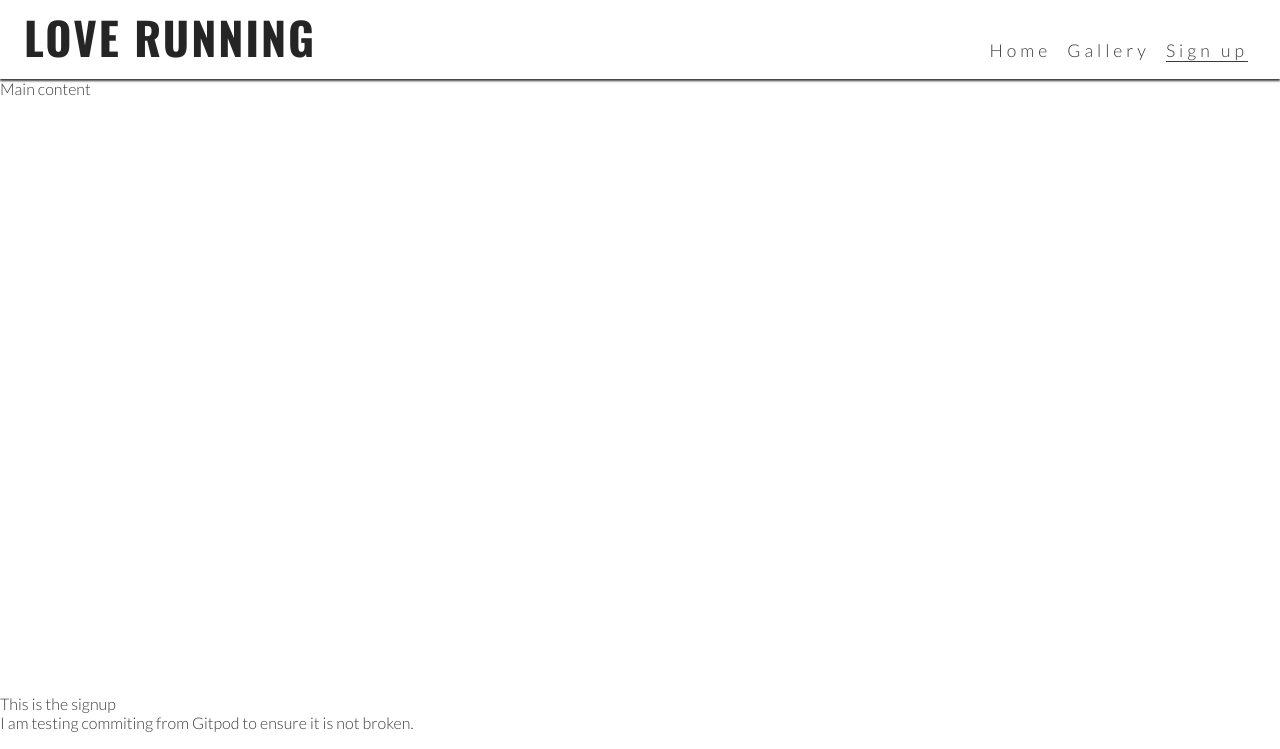
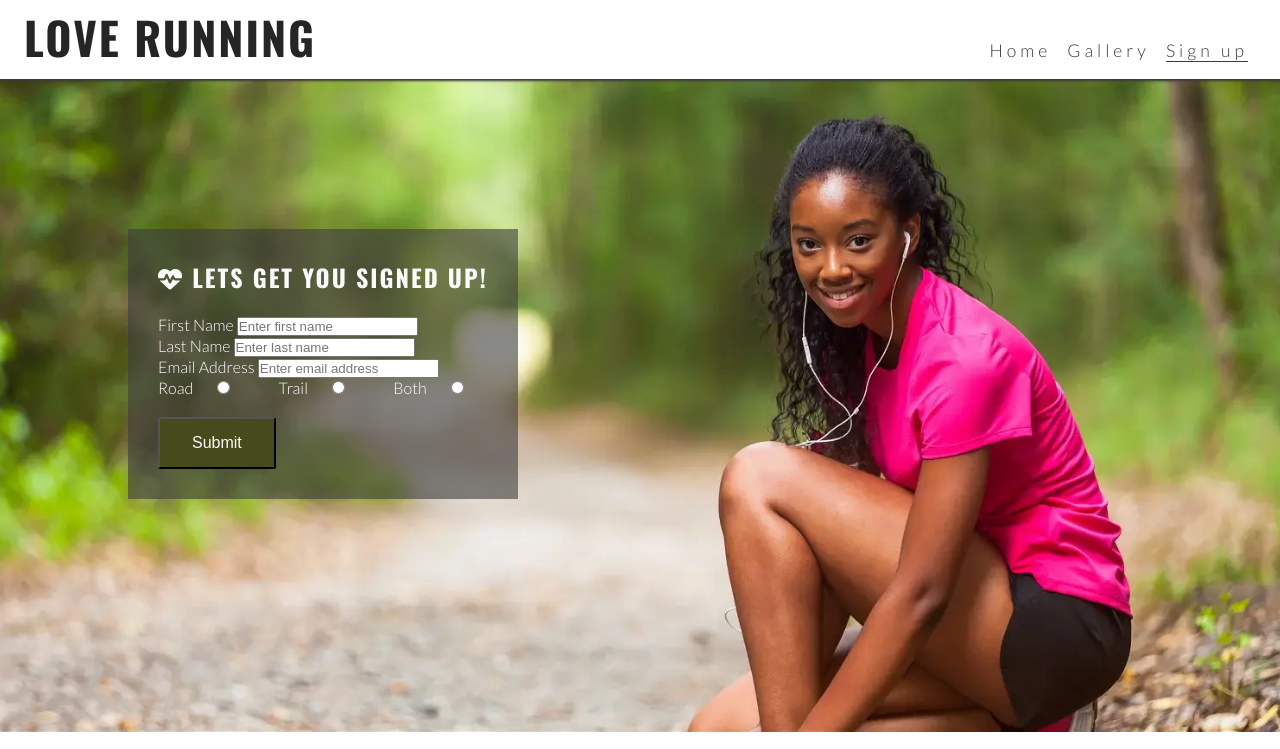
Before and after one commit to scientistigwe/CodeInstitute-Bootcamp-walkthrough-Project-Love-Running, a plain HTML site: page signup.html in a window 1280 px wide. Shown: the top 749 px of the page. Drawn offline with nearby package versions, Linux system fonts and the light colour scheme.

Commit message:
created and populated signup form

```diff
--- a/assets/css/style.css
+++ b/assets/css/style.css
@@ -28,9 +28,10 @@ h3 {
     color: #252525;
 }
 
-.hidden-header{
+.hidden-header {
     display: none;
 }
+
 /* Header Styling */
 header {
     background-color: #fff;
@@ -90,9 +91,13 @@ nav {
 
 /* Main Styling */
 main {
-    /* Make main content take most space and push footer down*/
+    /* Enlarge main element to push footer down*/
     flex: 1 0 auto;
+    /* Add margin at the top to prevent content from being covered by the header */
     margin-top: 47px;
+    /* Enable flex properties for child elements */
+    display: flex;
+    flex-direction: column;
 }
 
 /* Hero section */
@@ -137,12 +142,13 @@ main {
     margin: 5px 0;
 }
 
-.benefit-physical>div, .benefit-mental>div{
+.benefit-physical>div,
+.benefit-mental>div {
     line-height: 20px;
     margin-bottom: 20px;
 }
 
-.benefits p{
+.benefits p {
     padding: 0 20px;
 }
 
@@ -164,14 +170,15 @@ main {
 }
 
 /* Meet-up Times Style */
-#times{
+#times {
     background: url("../images/dublin-city.webp") no-repeat center center/cover;
     display: flex;
     flex-wrap: wrap;
 }
-#times div{
+
+#times div {
     color: #fafafa;
-    background-color: rgba(0,0,0, .6);
+    background-color: rgba(0, 0, 0, .6);
     text-align: center;
     padding: 15px;
     /* This will not wrap on screens of less than 400px wide.
@@ -182,17 +189,65 @@ main {
     border: 2px solid #fafafa;
 }
 
-#times h3{
+#times h3 {
     color: #fafafa;
 }
 
 /* Gallery page */
-#photos img{
+#photos img {
     width: 100%;
     line-height: 1em;
 }
+
 #photos {
     line-height: 0;
+}
+
+/* Sign up page */
+#signup {
+    background-image: url("../images/signup-image.webp");
+    background-size: cover;
+    background-position: 75%;
+    padding: 20px 10% 0 10%;
+    flex-grow: 1;
+
+}
+
+#signup-form {
+    color: #ffffff;
+    background-color: rgba(60, 60, 60, 0.6);
+    padding: 30px;
+}
+
+#signup-form h2 {
+    color: #fafafa;
+    margin-bottom: 20px;
+}
+
+.text-input label input {
+    background: transparent;
+    color: #fafafa;
+    width: 100%;
+    height: px;
+    margin: 5px 0 20px 0;
+    border: 1px solid #fafafa;
+    border-radius: 2px;
+    padding: 0 5px;
+}
+
+.radio-buttons {
+    width: 100%;
+    display: flex;
+    justify-content: space-between;
+}
+
+.join-button {
+    margin-top: 20px;
+    border-radius: 2px;
+    padding: 15px 32px;
+    font-size: 100%;
+    background-color: #454b1b;
+    color: #fafafa;
 }
 
 /* Footer Styling */
@@ -215,7 +270,7 @@ main {
 **************************/
 /* Media query: large or landscape phones (576px and above) */
 @media screen and (min-width: 576px) {
-    #photos{
+    #photos {
         column-count: 2;
         column-gap: 0;
     }
@@ -262,30 +317,56 @@ main {
         width: 300px;
         right: 50px;
     }
+
     /* Reasons section */
-    .benefit-physical, .benefit-mental{
+    .benefit-physical,
+    .benefit-mental {
         display: flex;
         flex-direction: column;
         width: 100%;
     }
 
-    .benefit-physical>div, .benefit-mental>div{
+    .benefit-physical>div,
+    .benefit-mental>div {
         width: 75%;
     }
 
-    .benefit-mental div{
+    .benefit-mental div {
         text-align: end;
         align-self: flex-end;
     }
+
     .benefits div {
         font-size: 120%;
         line-height: 110%;
     }
 
     /* Gallery section*/
-    #photos{
+    #photos {
         column-count: 3;
         column-gap: 0;
+    }
+
+    /* Form */
+    #signup {
+        background-position: center;
+        position: relative;
+    }
+
+    #signup-form {
+        max-width: 400px;
+        position: absolute;
+        left: 10%;
+        top: 150px;
+    }
+
+    .text-input:hover {
+        border-color: #f16c6b;
+    }
+
+    .join-button:hover {
+        background-color: #fafafa;
+        color: #454b1b;
     }
 
 }
@@ -297,25 +378,27 @@ main {
     #menu a:hover {
         border-bottom: 1px solid #3a3a3a;
     }
-    .benefits{
+
+    .benefits {
         display: flex;
     }
-    .benefit-mental div{
+
+    .benefit-mental div {
         order: 3;
         align-self: flex-start;
     }
 
-    .benefit-physical div{
+    .benefit-physical div {
         align-self: flex-end;
     }
 
-    .benefit-mental{
+    .benefit-mental {
         order: 3;
     }
 
-        /* Gallery section*/
-        #photos{
-            column-count: 4;
-            column-gap: 0;
-        }
+    /* Gallery section*/
+    #photos {
+        column-count: 4;
+        column-gap: 0;
+    }
 }
--- a/signup.html
+++ b/signup.html
@@ -32,25 +32,58 @@
             <ul id="menu">
                 <li><a href="./index.html">Home</a></li>
                 <li><a href="./gallery.html">Gallery</a></li>
-                <li><a href="./signup.html"  class="active">Sign up</a></li>
+                <li><a href="./signup.html" class="active">Sign up</a></li>
             </ul>
         </nav>
     </header>
 
     <!-- Main content -->
-    <main>Main content</main>
-    <div>
-        <p>This is the signup</p>
-        <p>I am testing commiting from Gitpod to ensure it is not broken.</p>
-    </div>
+    <main>
+        <section id="signup">
+            <form id="signup-form" method="POST" action="https://formdump.codeinstitute.net">
+                <h2><i class="fa-solid fa-heart-pulse"></i> Lets get you signed up!</h2>
+                <div class="text-input">
+                    <label for="first-name">First Name</label>
+                    <input id="first-name" name="first-name" type="text" placeholder="Enter first name">
+                    <br>
+                    <label for="last-name">Last Name</label>
+                    <input id="last-name" name="last-name" type="text" placeholder="Enter last name">
+                    <br>
+                    <label for="email-address">Email Address</label>
+                    <input id="email-address" name="email-address" type="email" placeholder="Enter email address">
+                    <br>
+                </div>
+                <div class="radio-buttons">
+                    <label for="road">Road</label>
+                    <input id="road" name="running-preference" type="radio" value="Road">
+                    <br>
+                    <label for="trail">Trail</label>
+                    <input id="trail" name="running-preference" type="radio" value="Trail">
+                    <br>
+                    <label for="both">Both</label>
+                    <input id="both" name="running-preference" type="radio" value="Both">
+                    <br>
+                </div>
+                <button type="submit" class="join-button">Submit</button>
 
+            </form>
+
+        </section>
+    </main>
     <!-- Footer content -->
     <footer>
         <ul id="social-networks">
-            <li><a href="http://www.facebook.com" target="_blank" rel="noopener" aria-label="Visit our facebook page (open in a new tab)"><i class="fa-brands fa-facebook"></i></a></li>
-            <li><a href="http://www.twitter.com" target="_blank" rel="noopener" aria-label="Visit our twitter page (open in a new tab)"><i class="fa-brands fa-x-twitter"></i></a></li>
-            <li><a href="http://www.github.com" target="_blank" rel="noopener" aria-label="Visit our github page (open in a new tab)"><i class="fa-brands fa-github"></i></a></li>
-            <li><a href="http://www.instagram.com" target="_blank" rel="noopener" aria-label="Visit our instagram page (open in a new tab)"><i class="fa-brands fa-instagram"></i></a></li>
+            <li><a href="http://www.facebook.com" target="_blank" rel="noopener"
+                    aria-label="Visit our facebook page (open in a new tab)"><i class="fa-brands fa-facebook"></i></a>
+            </li>
+            <li><a href="http://www.twitter.com" target="_blank" rel="noopener"
+                    aria-label="Visit our twitter page (open in a new tab)"><i class="fa-brands fa-x-twitter"></i></a>
+            </li>
+            <li><a href="http://www.github.com" target="_blank" rel="noopener"
+                    aria-label="Visit our github page (open in a new tab)"><i class="fa-brands fa-github"></i></a></li>
+            <li><a href="http://www.instagram.com" target="_blank" rel="noopener"
+                    aria-label="Visit our instagram page (open in a new tab)"><i class="fa-brands fa-instagram"></i></a>
+            </li>
         </ul>
     </footer>
     <!-- Font Awesome kit -->
```
Also changed, not shown: assets/images/signup-image.webp (added).
